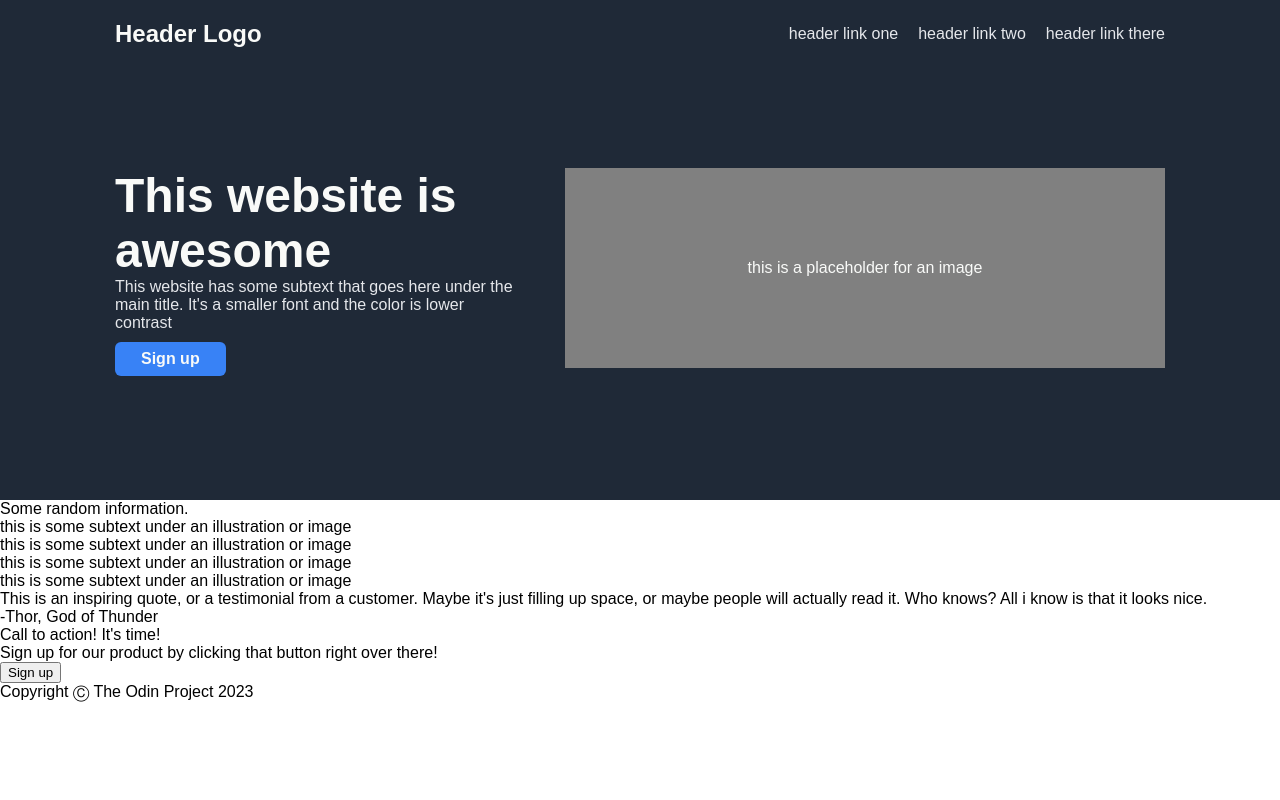
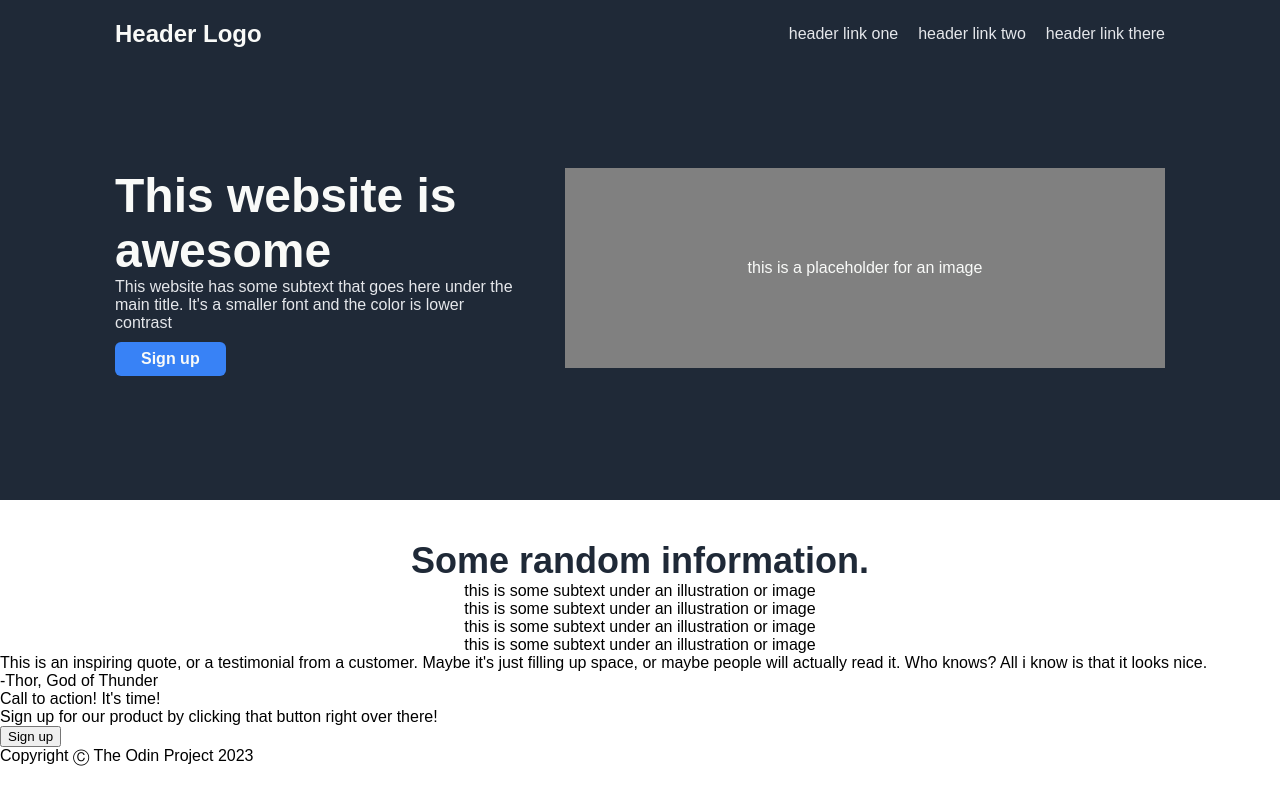
Before and after one commit to Jvk321/Landing-page, a plain HTML site: page index.html in a window 1280 px wide. Drawn offline with Linux system fonts and the light colour scheme.

Commit message:
Aligned items in section 2 and styled the title

```diff
--- a/styles.css
+++ b/styles.css
@@ -95,11 +95,16 @@ a {
 /* CSS TO SECTION TWO */
 
 .section-two {
-
+    display: flex;
+    flex-direction: column;
+    align-items: center;
 }
 
 .random-title {
-
+    font-size: 36px;
+    font-weight: bold;
+    color: #1F2937;
+    margin-top: 40px;
 }
 
 .content {
```
